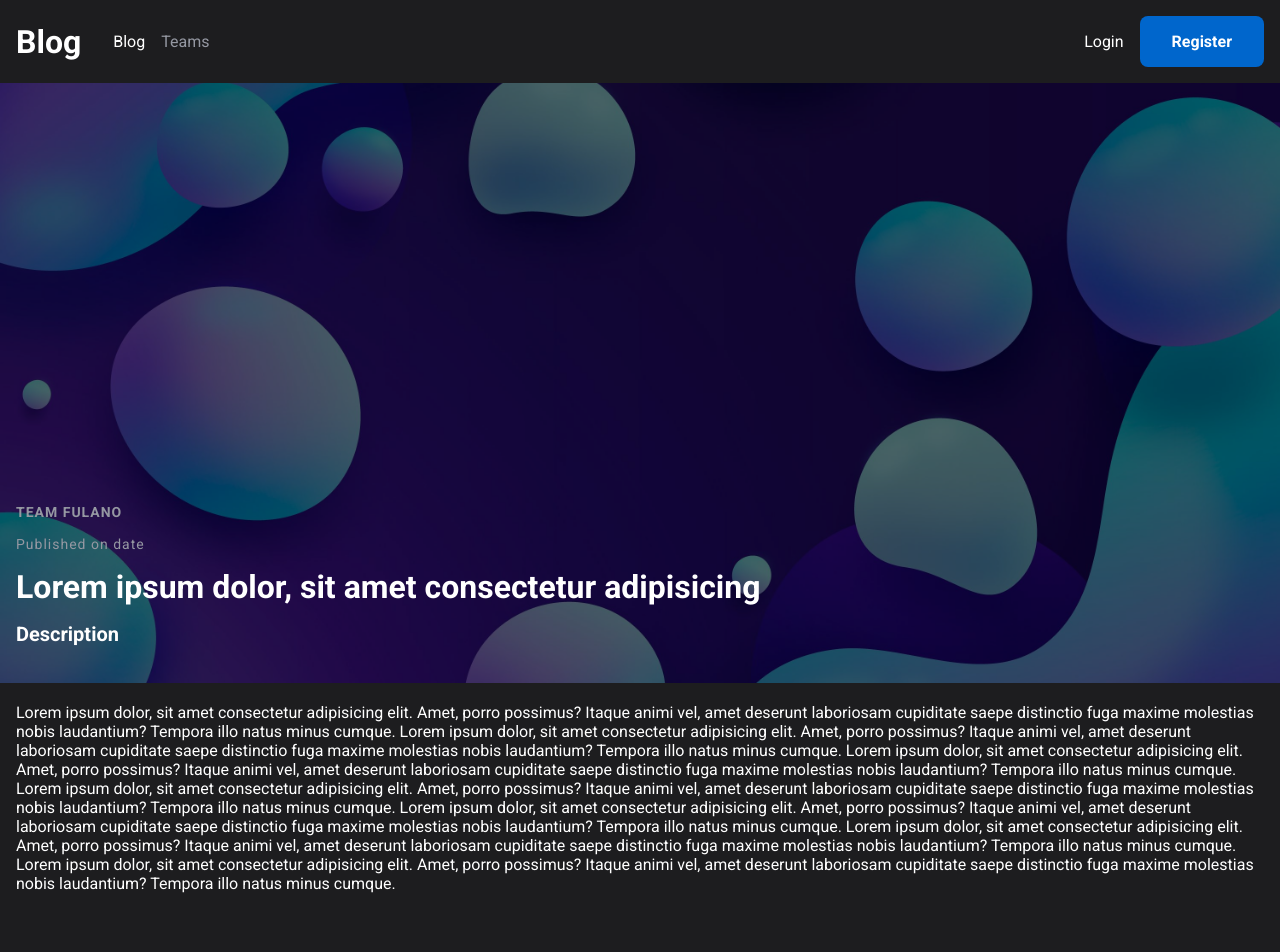
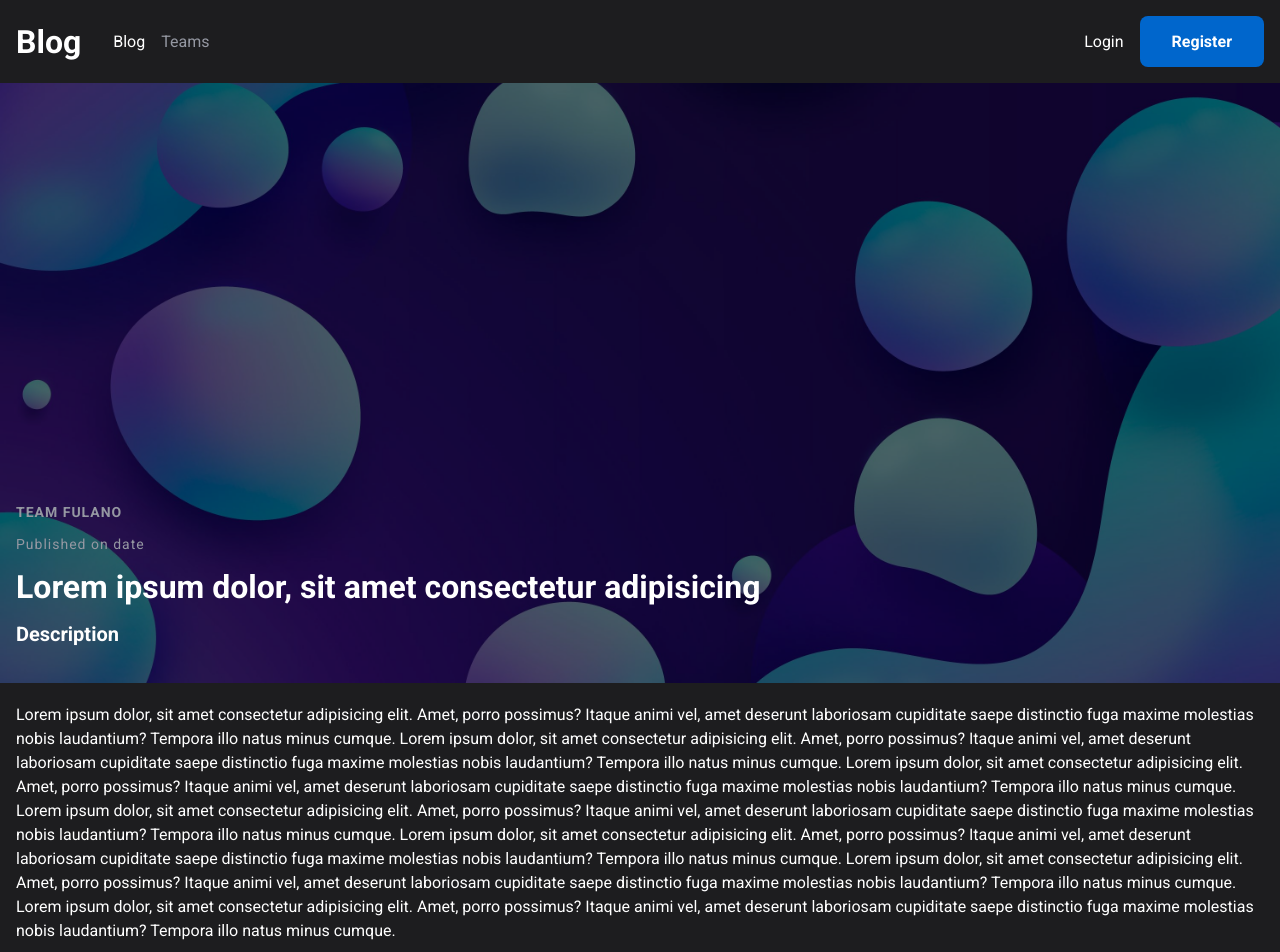
Before and after one commit to enzobocalon/nextjs-blog, a Next.js app: page /posts/1 in a window 1280 px wide. Shown: the top 952 px of the page. Before the commit the page ends 909 px from the top, so only its background shows below. Built offline with nearby package versions, Linux system fonts and the light colour scheme.

Commit message:
fix: fixed p height

```diff
--- a/src/components/Post/styles.ts
+++ b/src/components/Post/styles.ts
@@ -63,4 +63,8 @@ export const BodyContainer = styled.div`
     max-width: 1440px;
     padding: 1rem;
     margin: 0 auto;
+
+    p {
+      line-height: 1.5rem;
+    }
 `;
```
